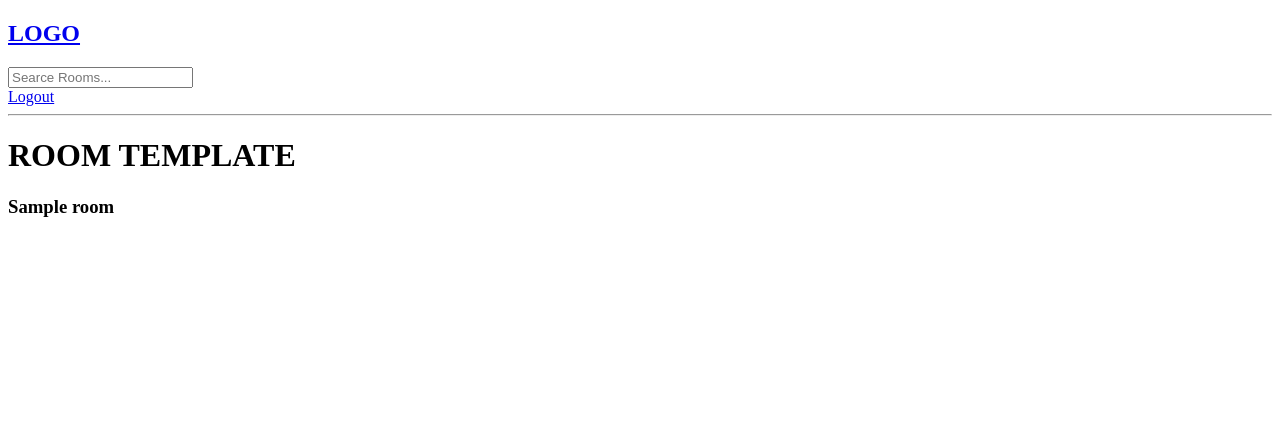
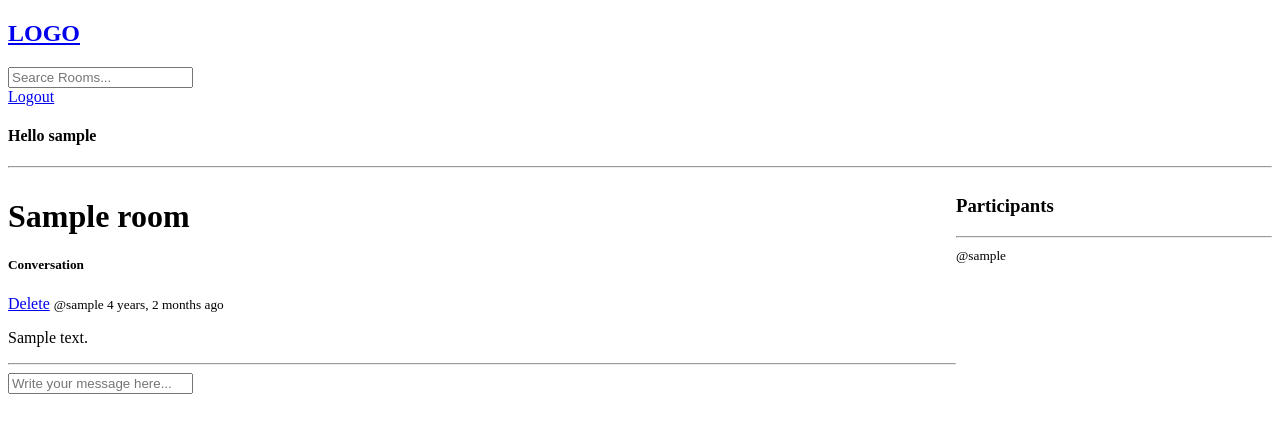
Before and after one commit to Kalangiyam/StudyBud, a Django app: page /room/1/ in a window 1280 px wide. Shown: the top 433 px of the page. Run offline with Django 5.2, Linux system fonts and the light colour scheme; a user stored in the database is signed in; tables that the repository leaves empty hold one stand-in row (values such as "Sample post").

Commit message:
Chat room messages CRUD

```diff
--- a/base/models.py
+++ b/base/models.py
@@ -13,7 +13,7 @@ class Room(models.Model):
     topic = models.ForeignKey(Topic,on_delete=models.SET_NULL,null=True)
     name = models.CharField(max_length=200)
     description = models.TextField(null=True,blank=True)
-    # participants =
+    participants = models.ManyToManyField(User,related_name='participants',blank=True)
     updated = models.DateTimeField(auto_now=True)
     created = models.DateTimeField(auto_now_add=True)
 
--- a/base/templates/base/delete_room.html
+++ b/base/templates/base/delete.html
@@ -2,7 +2,7 @@
 
 {% block content %}
 
-<h3>Are you sour to delete this Room: {{room.name}}</h3>
+<h3>Are you sour to delete {{obj}}</h3>
 <form action="" method="POST">
     {%  csrf_token %}
     <a href="{{ request.META.HTTP_REFERER }} ">GO BACK</a>
--- a/base/templates/base/room.html
+++ b/base/templates/base/room.html
@@ -1,5 +1,45 @@
 {% extends 'main.html' %}
 {% block content %}
-<h1>ROOM TEMPLATE</h1>
-    <h3>{{room.name}}</h3>
+<style>
+    .room-container{
+        display: grid;
+        grid-template-columns: 3fr 1fr;
+    }
+</style>
+    <div class="room-container">
+        <div>
+            <h1>{{room.name}}</h1>
+        {% if room_messages%}
+        <h5>Conversation</h5>
+            {% for message in room_messages%}
+                <div class="message-container">
+                    {% if request.user == message.user %}
+                        <a href="{% url 'delete-message' message.id %}">Delete</a>
+                    {% endif %}
+                    <small>@{{message.user}} {{message.created|timesince}} ago</small>
+                    <p>{{message.body}}</p>
+                    <hr>
+                </div>
+            {% endfor %}
+        {% endif %}
+        {% if request.user.is_authenticated %}
+        <div class="message-form">
+            <form action="" method="POST">
+                {% csrf_token %}
+                <input type="text" name="body" placeholder="Write your message here...">
+            </form>
+        </div>
+        {% endif %}
+        </div>
+        <div>
+            <h3>Participants</h3>
+            <hr>
+            {% for user in participants %}
+                <div>
+                    <small>@{{user}}</small>
+                </div>
+            {% endfor %}
+        </div>
+
+    </div>
 {% endblock content %}
--- a/base/urls.py
+++ b/base/urls.py
@@ -10,5 +10,6 @@ urlpatterns = [
     path('create-room/',views.createRoom,name='create-room'),
     path('update-room/<str:pk>',views.updateRoom,name='update-room'),
     path('delete-room/<str:pk>',views.deleteRoom,name='delete-room'),
+    path('delete-message/<str:pk>',views.deleteMessage,name='delete-message'),
 
 ]
--- a/base/views.py
+++ b/base/views.py
@@ -2,10 +2,11 @@ from django.shortcuts import render,redirect
 from django.contrib import messages
 from django.http import HttpResponse
 from django.contrib.auth import authenticate,login,logout
+from django.contrib.auth.forms import UserCreationForm
 from django.contrib.auth.decorators import login_required
 from django.contrib.auth.models import User
 from django.db.models import Q
-from .models import Room,Topic
+from .models import Room,Topic,Message
 from .forms import RoomForm
 
 # Create your views here.
@@ -44,8 +45,16 @@ def logoutPage(request):
     return redirect('home')
 
 def registerPage(request):
-    page='register'
-    context = {'page':page}
+    form = UserCreationForm()
+    if request.method == 'POST':
+        form = UserCreationForm(request.POST)
+        if form.is_valid():
+            user = form.save(commit=False)
+            user.username=user.username.lower()
+            user.save()
+            login(request,user)
+            return redirect('home')
+    context = {'form':form}
     return render(request,'base/login_register.html',context)
 
 def home(request):
@@ -62,7 +71,20 @@ def home(request):
 
 def room(request,pk):
     room = Room.objects.get(id=pk)
-    context= {'room':room}
+    room_messages = room.message_set.all().order_by('-created')
+    participants  = room.participants.all()
+
+    if request.method == 'POST':
+        print(request.user)
+        message=Message.objects.create(
+            user = request.user,
+            room = room,
+            body = request.POST.get('body')
+        )
+        room.participants.add(request.user)
+        return redirect('room',pk=room.id)
+
+    context= {'room':room,'room_messages':room_messages,'participants':participants}
     return render(request,'base/room.html',context)
 
 @login_required(login_url='login')
@@ -81,7 +103,6 @@ def createRoom(request):
 def updateRoom(request,pk):
     room = Room.objects.get(id=pk)
     form = RoomForm(instance=room)
-    context={'form': form}
 
     if request.user != room.host:
         return HttpResponse('Yore not allowed here')
@@ -90,14 +111,15 @@ def updateRoom(request,pk):
         form = RoomForm(request.POST,instance=room)
         if form.is_valid():
             form.save()
-            context={'form': form}
             return redirect('home')
+
+    context={'form': form}
     return render(request,'base/room_form.html',context)
 
 @login_required(login_url='login')
 def deleteRoom(request,pk):
     room = Room.objects.get(id=pk)
-    context = {'room':room}
+    context = {'obj':room}
 
     if request.user != room.host:
         return HttpResponse('Yore not allowed here')
@@ -105,4 +127,17 @@ def deleteRoom(request,pk):
     if request.method == 'POST':
         room.delete()
         return redirect('home')
-    return render(request,'base/delete_room.html',context)
+    return render(request,'base/delete.html',context)
+
+@login_required(login_url='login')
+def deleteMessage(request,pk):
+    message = Message.objects.get(id=pk)
+    context = {'obj':message}
+
+    if request.user != message.user:
+        return HttpResponse('Yore not allowed here')
+
+    if request.method == 'POST':
+        message.delete()
+        return redirect('home')
+    return render(request,'base/delete.html',context)
--- a/templates/navbar.html
+++ b/templates/navbar.html
@@ -5,6 +5,7 @@
     </form>
     {% if request.user.is_authenticated %}
         <a href="{% url 'logout' %}">Logout</a>
+        <h4>Hello {{request.user}}</h4>
     {% else %}
         <a href="{% url 'login' %}">Login</a>
     {% endif %}
```
Also changed, not shown: base/templates/base/login_register.html (+4 -3 lines), base/migrations/0003_alter_room_options_room_participants.py (added).
